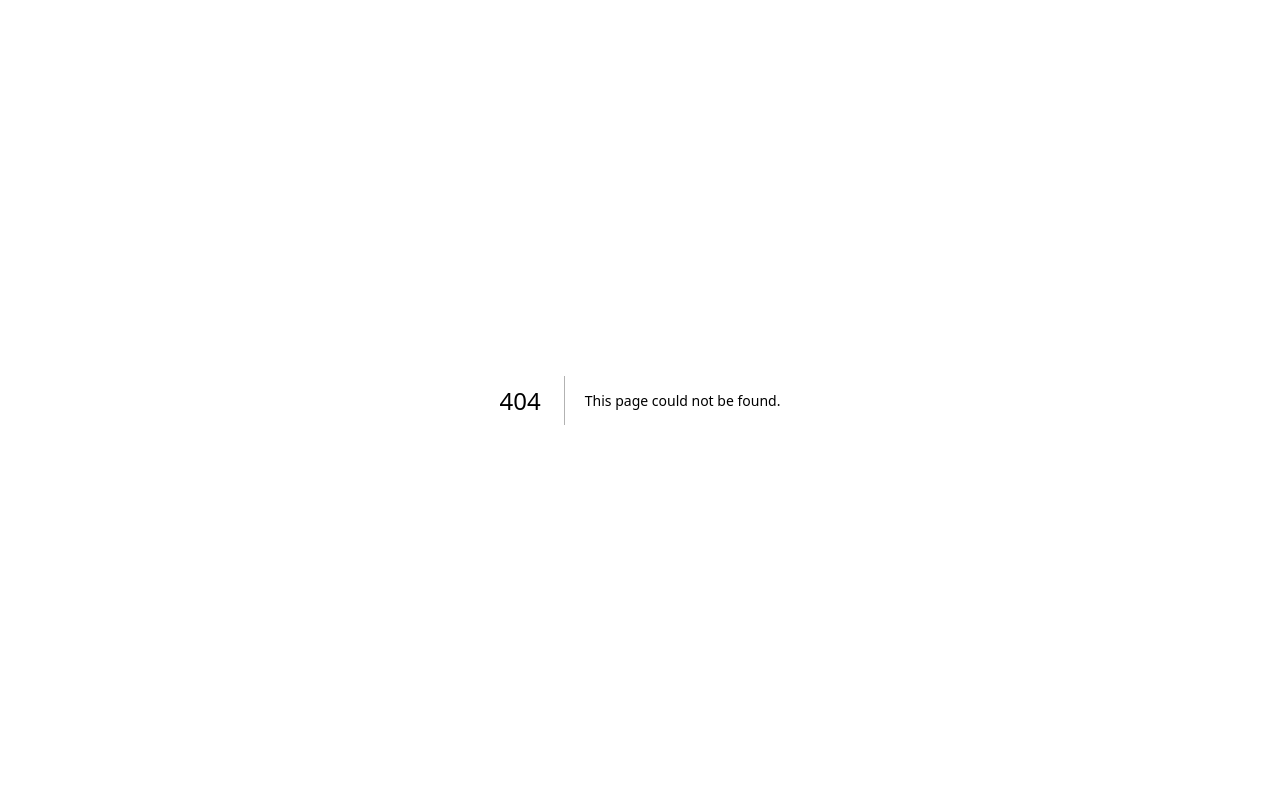
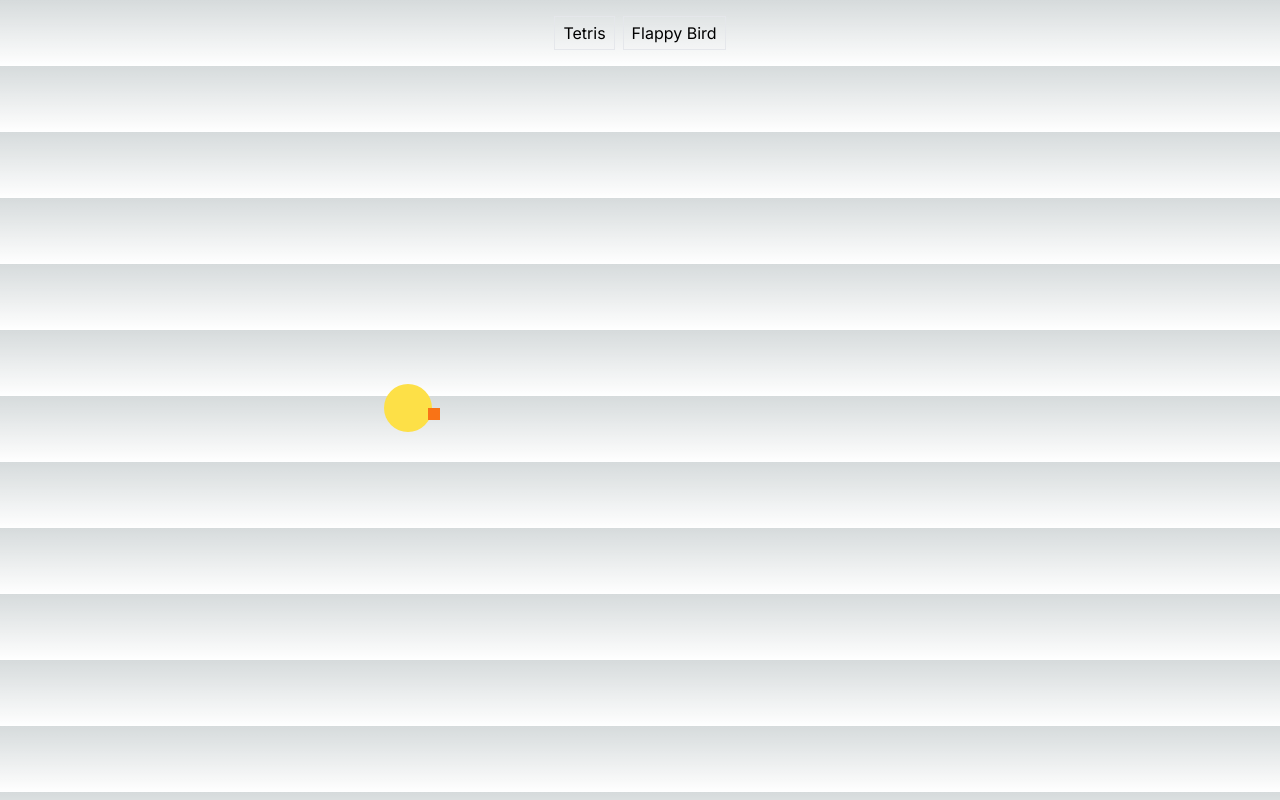
Before and after one commit to CheaVuThearith/tetris, a Next.js app: page /flappybird in a window 1280 px wide. Before the commit this address had no page. Built offline with nearby package versions, Linux system fonts and the light colour scheme.

Commit message:
falpbird

```diff
--- /dev/null
+++ b/app/_components/FlappyBird.tsx
@@ -0,0 +1,41 @@
+"use client";
+import { userAgentFromString } from "next/server";
+import React, { useRef } from "react";
+
+type Props = {};
+
+const FlappyBird = (props: Props) => {
+  const birdRef = useRef<HTMLDivElement>(null);
+  const birdPosY = useRef(0);
+  onkeydown = (e) => {
+    if (e.key === "ArrowUp") {
+      birdRef.current?.animate(
+        [{ transform: `translate(0, ${-birdPosY.current}px)` }],
+        { duration: 200, fill: "forwards" },
+      );
+      birdPosY.current = birdPosY.current + 100;
+    }
+    (async () => {
+      while (birdPosY.current > 0) {
+        await new Promise((resolve) => setTimeout(resolve, 20));
+        birdRef.current?.animate(
+          [{ transform: `translate(0, ${-birdPosY.current}px)` }],
+          { duration: 0, fill: "forwards" },
+        );
+        birdPosY.current  = birdPosY.current - 1;
+      }
+    })();
+  };
+  return (
+    <>
+      <div className="absolute inset-0 -z-10">
+        <div
+          ref={birdRef}
+          className="absolute left-96 top-96 size-12 rounded-full bg-yellow-300 after:absolute after:-right-2 after:top-1/2 after:size-3 after:bg-orange-500"
+        ></div>
+      </div>
+    </>
+  );
+};
+
+export default FlappyBird;
--- a/app/_components/Game.tsx
+++ b/app/_components/Tetris.tsx
@@ -232,7 +232,7 @@ const Game = () => {
 
   return (
     <>
-      <div className="absolute inset-0 flex items-center justify-center">
+      <div className="flex items-center justify-center">
         <div className="mr-10 flex flex-col border">
           <button className="px-4 py-2 active:scale-90" onClick={handleStart}>
             Start
--- /dev/null
+++ b/app/flappybird/page.tsx
@@ -0,0 +1,10 @@
+import React from "react";
+import FlappyBird from "../_components/FlappyBird";
+
+type Props = {};
+
+const page = (props: Props) => {
+  return <FlappyBird />;
+};
+
+export default page;
--- a/app/layout.tsx
+++ b/app/layout.tsx
@@ -1,6 +1,7 @@
 import type { Metadata } from "next";
 import { Inter } from "next/font/google";
 import "./globals.css";
+import Link from "next/link";
 
 const inter = Inter({ subsets: ["latin"] });
 
@@ -14,9 +15,23 @@ export default function RootLayout({
 }: Readonly<{
   children: React.ReactNode;
 }>) {
+  const linkList = ["Tetris", "Flappy Bird"];
   return (
     <html lang="en">
-      <body className={inter.className}>{children}</body>
+      <body className={`${inter.className} flex flex-col items-center`}>
+        <div className="flex gap-x-2 p-4">
+          {linkList.map((link, index) => (
+            <Link
+              className="border px-2 py-1"
+              href={link.toLowerCase().replace(" ", "")}
+              key={index}
+            >
+              {link}
+            </Link>
+          ))}
+        </div>
+        <div>{children}</div>
+      </body>
     </html>
   );
 }
--- a/app/page.tsx
+++ b/app/page.tsx
@@ -1,8 +1,7 @@
 import Image from "next/image";
-import Game from "./_components/Game";
+import Game from "./_components/Tetris";
 
 export default function Home() {
   return <>
-  <Game/>
   </>;
 }
--- /dev/null
+++ b/app/tetris/page.tsx
@@ -0,0 +1,10 @@
+import React from "react";
+import Game from "../_components/Tetris";
+
+type Props = {};
+
+const page = (props: Props) => {
+  return <Game></Game>;
+};
+
+export default page;
```
Also changed, not shown: notoes.txt (deleted).
